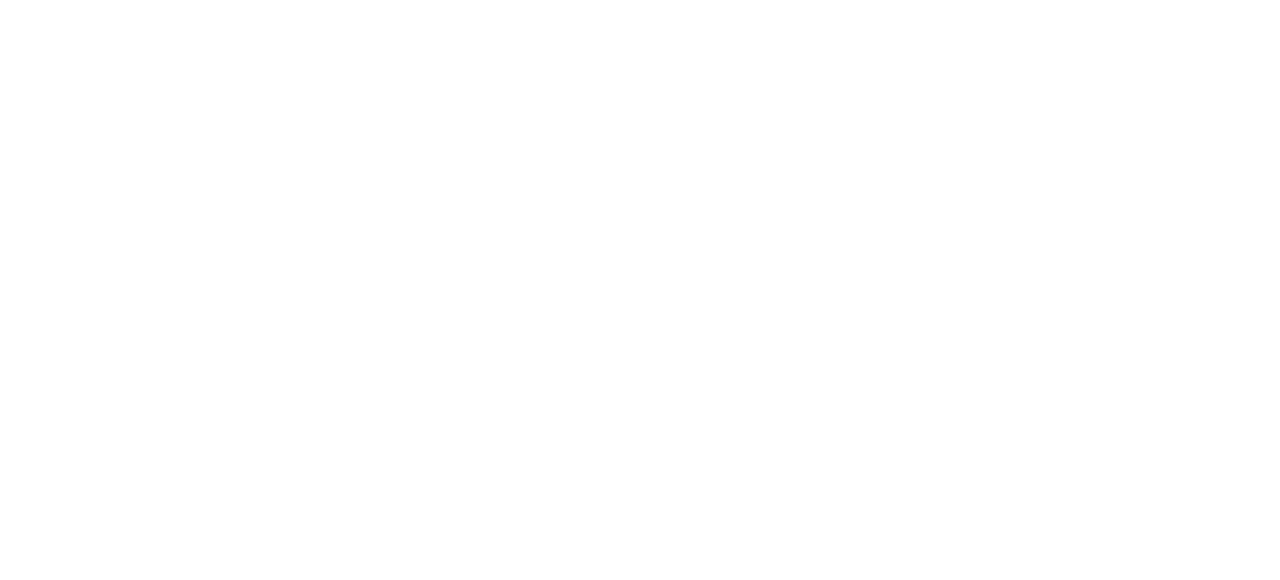
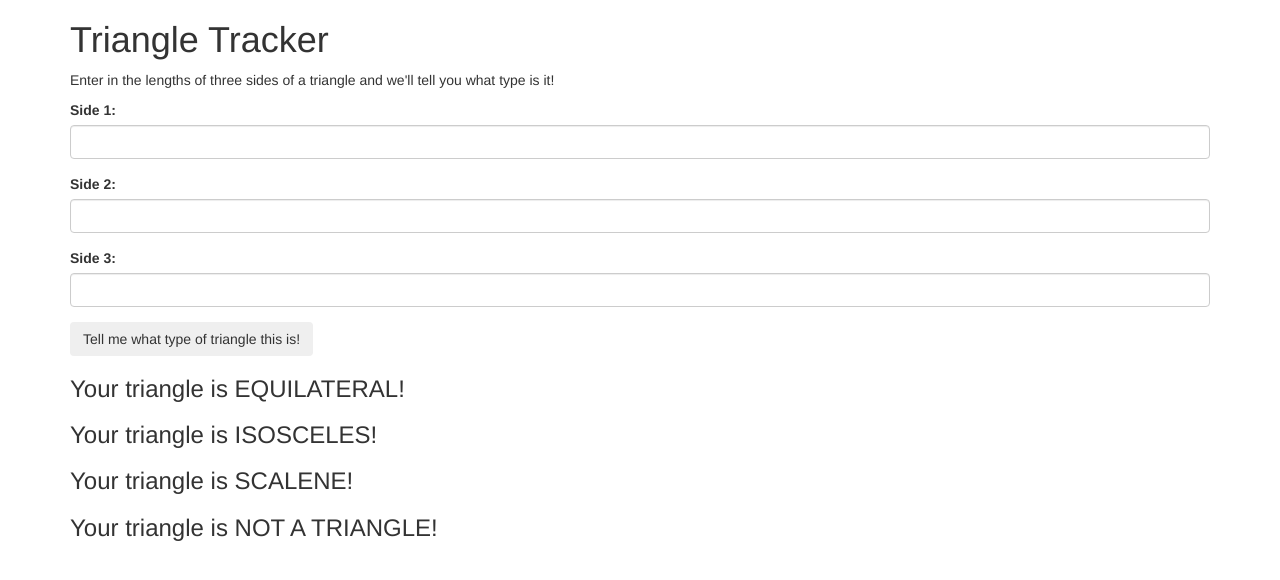
Before and after one commit to meaghanjones/triangle-tracker, a plain HTML site: page index.html in a window 1280 px wide. Drawn offline with Linux system fonts and the light colour scheme.

Commit message:
add answers

```diff
--- a/index.html
+++ b/index.html
@@ -5,10 +5,42 @@
     <link href="css/styles.css" rel="stylesheet" type="text/css">
     <script src="js/jquery-1.12.4.js"></script>
     <script src="js/scripts.js"></script>
-    <title>Animals</title>
+    <title>Triangle Tracker</title>
   </head>
     <body>
-      <div>
+      <div class="container">
+        <h1>Triangle Tracker</h1>
+        <p>Enter in the lengths of three sides of a triangle and we'll tell you what type is it!</p>
+        <div id="blanks">
+          <form>
+            <div class="form-group">
+              <label for="side1">Side 1:</label>
+              <input id="side1" class="form-control" type="text">
+            </div>
+            <div class="form-group">
+              <label for="side2">Side 2:</label>
+              <input id="side2" class="form-control" type="text">
+            </div>
+            <div class="form-group">
+              <label for="side3">Side 3:</label>
+              <input id="side3" class="form-control" type="text">
+            </div>
+
+            <button type="submit" class="btn">Tell me what type of triangle this is!</button>
+          </form>
+
+          <div id= "equilateral">
+            <h3> Your triangle is EQUILATERAL!</h3>
+          </div>
+          <div id= "isosceles">
+            <h3> Your triangle is ISOSCELES!</h3>
+          </div>
+          <div id= "scalene">
+            <h3> Your triangle is SCALENE!</h3>
+          </div>
+          <div id= "not-triangle">
+            <h3> Your triangle is NOT A TRIANGLE!</h3>
+          </div>
 
       </div>
     </body>
```
